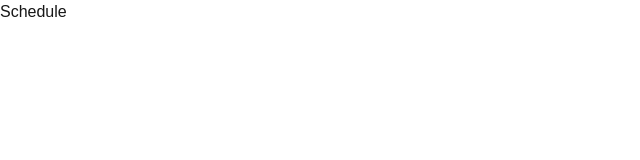
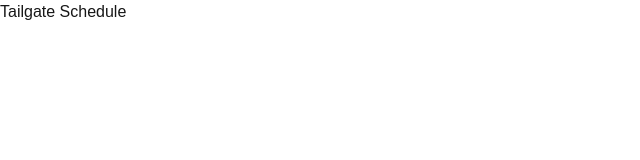
Before and after one commit to lukesauls66/TailgateWarriors, a Next.js app: page /tailgate-schedule in a window 1280 px wide. Shown: the top 160 px of the page, without its empty margins (0-640 px from the left). Built offline with nearby package versions, Linux system fonts and the light colour scheme.

Commit message:
made schedule page components

```diff
--- a/app/tailgate-schedule/page.tsx
+++ b/app/tailgate-schedule/page.tsx
@@ -1,3 +1,5 @@
+import TailgateSchedulePage from "@/components/tailgateSchedulePage";
+
 export default function Page() {
-  return <h1>Schedule</h1>;
+  return <TailgateSchedulePage />;
 }
--- /dev/null
+++ b/components/tailgateSchedulePage/index.ts
@@ -0,0 +1,3 @@
+import TailgateSchedulePage from "./tailgateSchedulePage";
+
+export default TailgateSchedulePage;
--- /dev/null
+++ b/components/tailgateSchedulePage/tailgateSchedulePage.tsx
@@ -0,0 +1,3 @@
+export default function TailgateSchedulePage() {
+  return <h1>Tailgate Schedule</h1>;
+}
```
